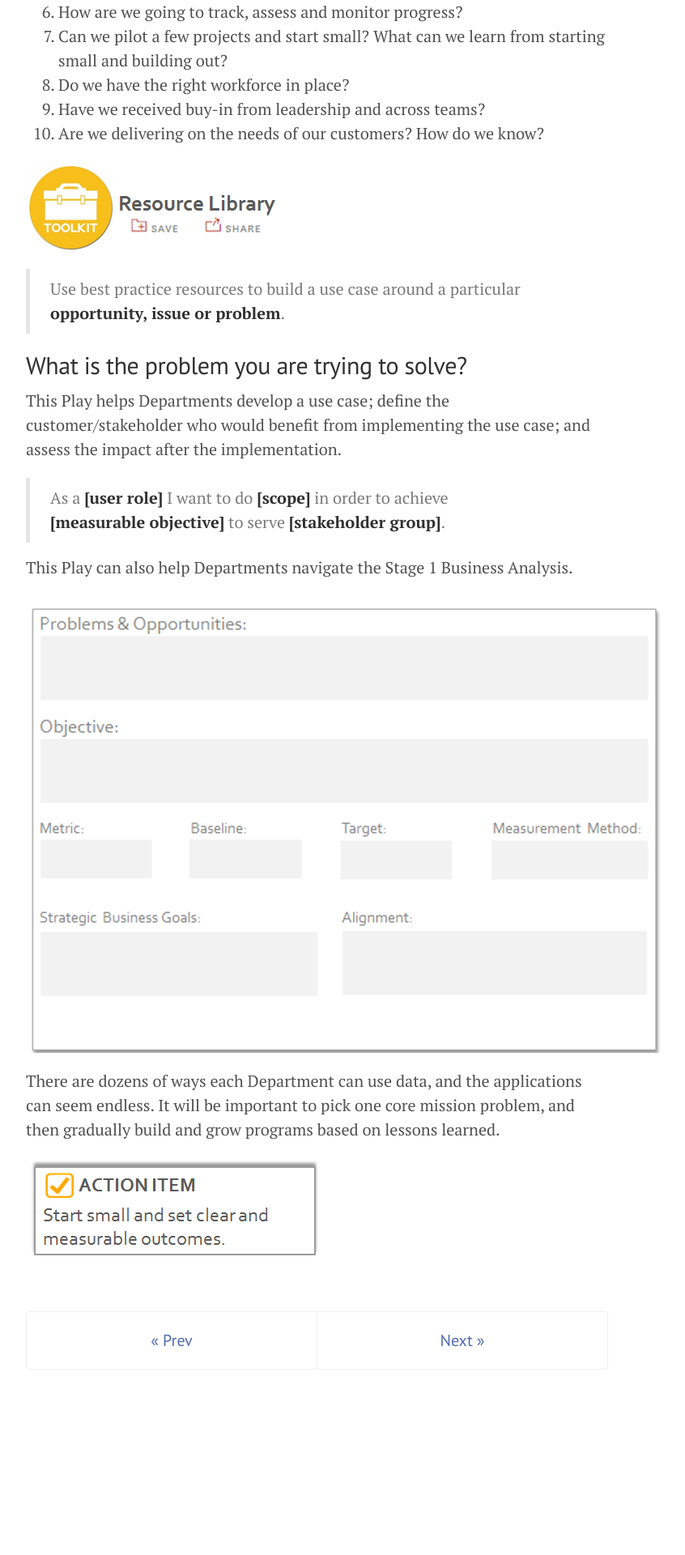
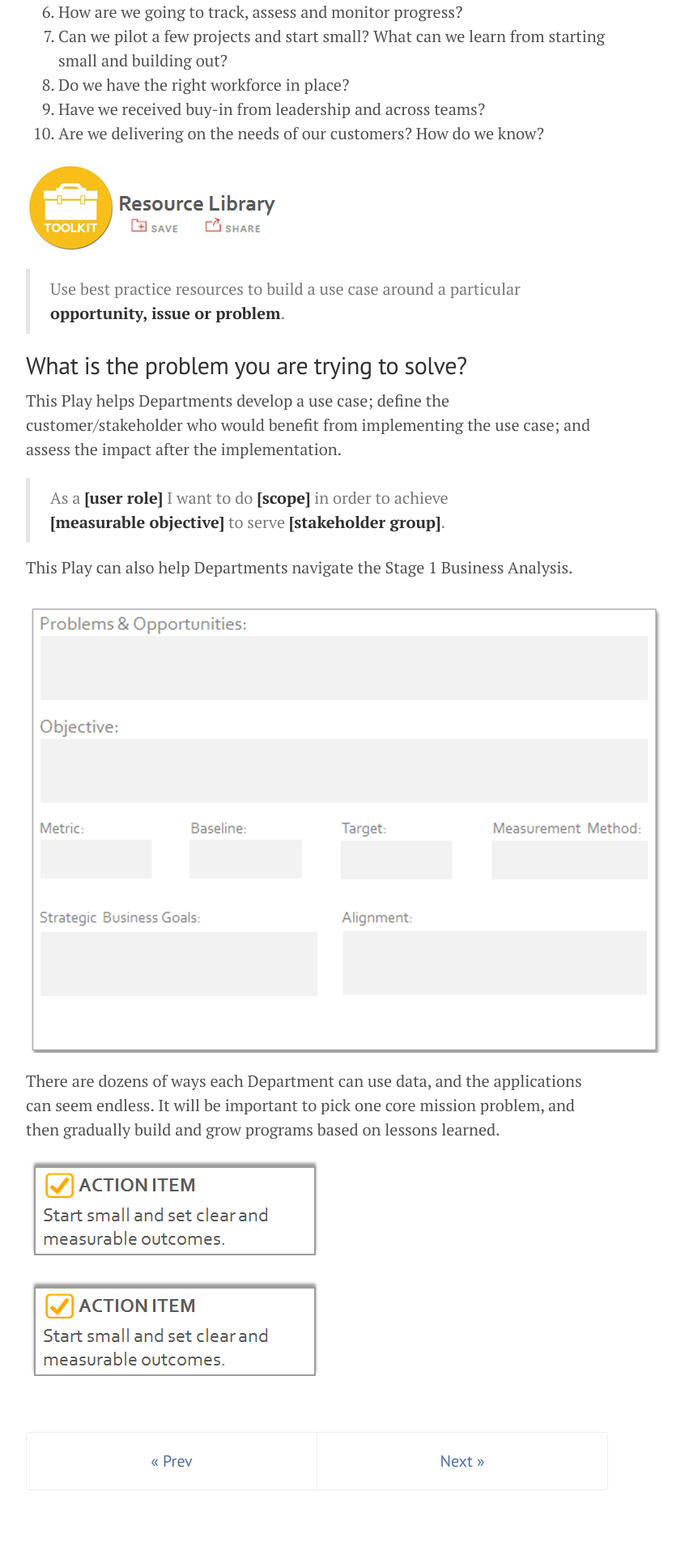
Before and after one commit to chhsdata/dataplaybook, a Jekyll site: the page built from 1_define.md, in a window 1280 px wide. Shown: the part 1047-2967 px from the top of the page at 81% size, without its empty margins (248-1094 px from the left). Built offline with Jekyll 4.4.1, drawn with Linux system fonts in a browser that asks for light colours; before the commit the page ends 2818 px from its top, so only the background shows below that.

Commit message:
Update 1_define.md

```diff
--- a/1_define.md
+++ b/1_define.md
@@ -42,6 +42,9 @@ There are dozens of ways each Department can use data, and the applications can
 
 ![Action Item]({{ site.baseurl }}/assets/images/01_figure02.png "Action Item")
 
+[![Action Item]({{ site.baseurl }}/assets/images/01_figure02.png "Action Item")
+]({{ site.baseurl }}/action_items)
+
 <!-- Pagination -->
 <div class="pagination">
   <a class="pagination-item older" href="{{ site.baseurl }}/">&laquo; Prev</a>
```
